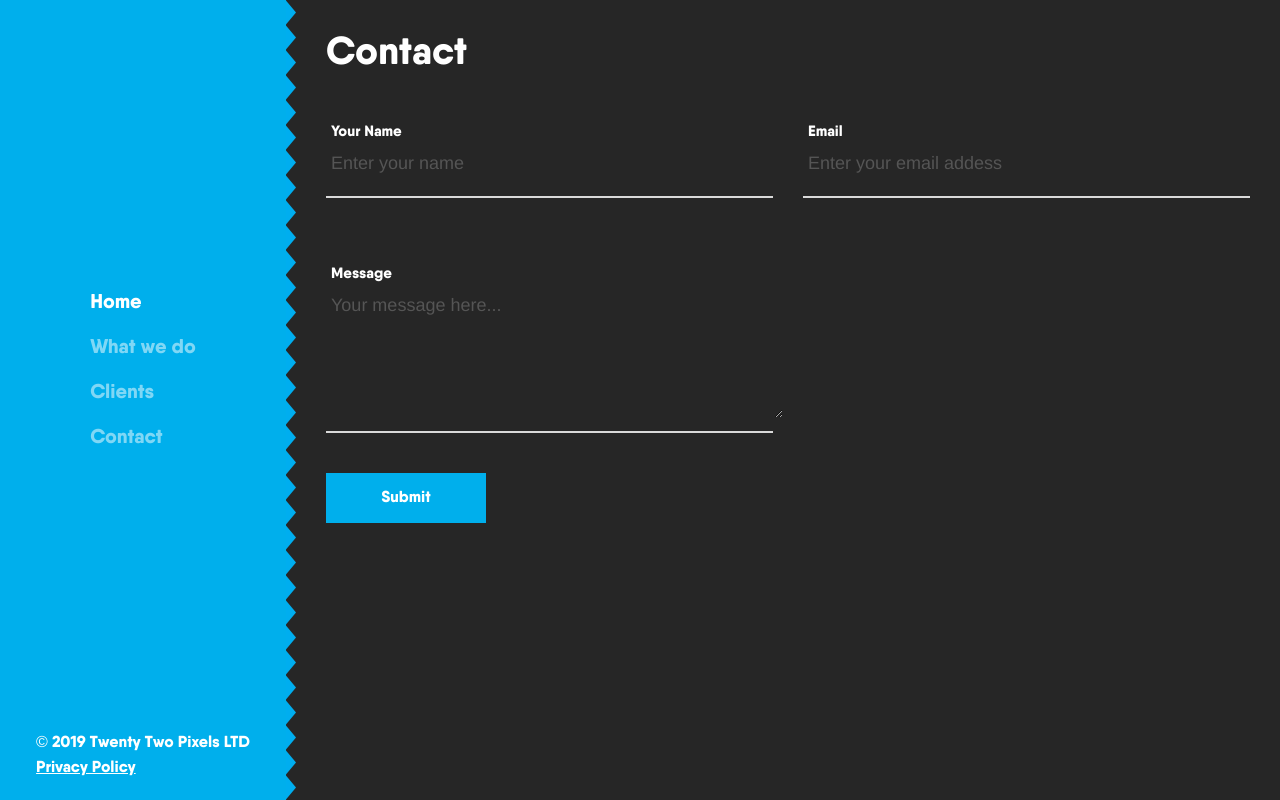
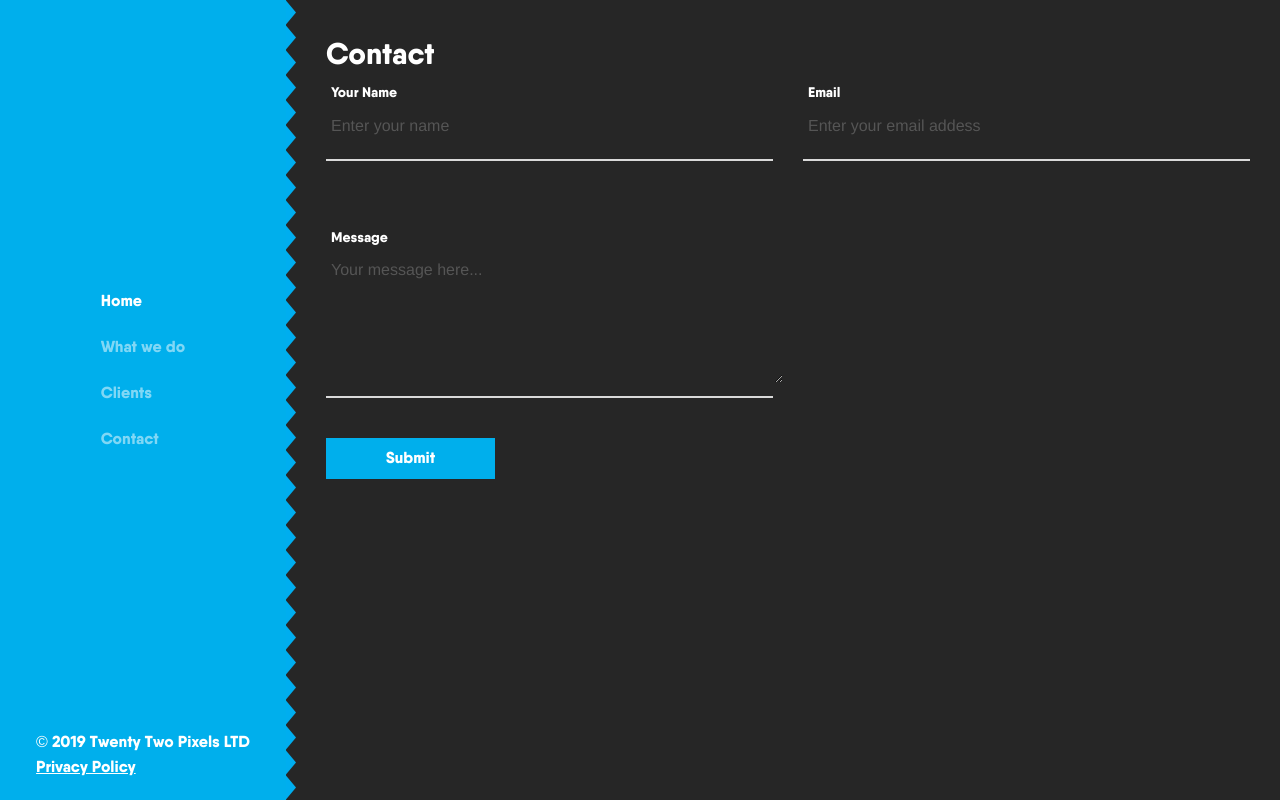
Before and after one commit to twenty-two-pixels/twenty-two-pixels, a Node server app: page /contact in a window 1280 px wide. Run offline with Node 20, Linux system fonts and the light colour scheme; style sheets or scripts are compiled from the project's sources.

Commit message:
WIP - Add contact form

```diff
--- a/scss/_typography.scss
+++ b/scss/_typography.scss
@@ -20,23 +20,23 @@ h6 {
 }
 
 h1 {
-  font-size: 50px;
+  font-size: $base-font-size * 3;
 
   @media (min-width: $break-point + 1) {
-    font-size: 70px;
+    font-size: $base-font-size * 4;
   }
 }
 
 h2 {
-  font-size: 50px;
+  font-size: $base-font-size * 3;
 }
 
 h3 {
-  font-size: 30px;
+  font-size: $base-font-size + 14;
 }
 
 h4 {
-  font-size: 20px;
+  font-size: $base-font-size + 4;
 }
 
 a {
@@ -46,8 +46,13 @@ a {
 p,
 a,
 li,
-input {
+input,
+button,
+label,
+span,
+textarea {
   font-family: $main-font-family;
+  font-size: $base-font-size;
   line-height: 25px;
   margin: 0;
 }
--- a/scss/_vars.scss
+++ b/scss/_vars.scss
@@ -6,3 +6,4 @@ $brand-font-family: 'Qanelas Soft', 'Helvetica Neue', Arial, sans-serif;
 $main-font-family: 'Helvetica Neue', Arial, sans-serif;
 $margin-base: 20px;
 $break-point: 768px;
+$base-font-size: 16px;
--- a/scss/components/_body.scss
+++ b/scss/components/_body.scss
@@ -11,6 +11,7 @@ body {
   display: block;
   margin: 0;
   padding: 0;
+  font-size: 16px;
 
   -webkit-font-smoothing: antialiased;
 
--- /dev/null
+++ b/scss/components/_buttons.scss
@@ -0,0 +1,11 @@
+@import "../vars";
+
+button,
+input[type=submit] {
+  background: $brand-primary;
+  color: $main-font-color;
+  font-family: $brand-font-family;
+  padding: 8px 60px;
+  border: none;
+  outline: 0;
+}
--- a/scss/components/_form.scss
+++ b/scss/components/_form.scss
@@ -11,10 +11,6 @@
 .ttp-form-title {
   display: block;
   width: 100%;
-  font-family: $brand-font-family;
-  font-size: 39px;
-  line-height: 1.2;
-  text-align: left;
   padding-bottom: 44px;
 }
 
@@ -32,8 +28,7 @@
 
 .ttp-label-input {
   font-family: $brand-font-family;
-  font-size: 15px;
-  line-height: 1.5;
+  font-size: $base-font-size - 2;
   padding-left: 5px;
 }
 
@@ -42,7 +37,6 @@
   width: 100%;
   background: transparent;
   font-family: $brand-font-family;
-  font-size: 18px;
   line-height: 1.2;
   padding: 0 5px;
 }
@@ -155,39 +149,3 @@ textarea.ttp-input {
   flex-wrap: wrap;
   margin-top: -25px;
 }
-
-.ttp-form-btn {
-  outline: none !important;
-  border: none;
-  display: flex;
-  justify-content: center;
-  align-items: center;
-  padding: 0 20px;
-  min-width: 160px;
-  height: 50px;
-  background-color: $brand-primary;
-
-  font-family: $brand-font-family;
-  font-size: 16px;
-  color: #fff;
-  line-height: 1.2;
-
-  transition: all 0.4s;
-
-  &:hover {
-    cursor: pointer;
-  }
-}
-
-.ttp-form-btn i {
-  transition: all 0.4s;
-}
-
-.ttp-form-btn:hover {
-  background-color: #333333;
-  box-shadow: 0 10px 30px 0px rgba(51, 51, 51, 0.5);
-}
-
-.ttp-form-btn:hover i {
-  transform: translateX(10px);
-}
--- a/scss/components/_index.scss
+++ b/scss/components/_index.scss
@@ -1,4 +1,5 @@
 @import "body";
+@import "buttons";
 @import "cookie-popup";
 @import "nav";
 @import "main";
--- a/views/contact.hbs
+++ b/views/contact.hbs
@@ -1,5 +1,6 @@
 <main class="main-content">
   <div class="scroll-content">
+    <h3>Contact</h3>
     {{#if isSuccess}}
       <p>Your message was sent successfully. Someone will get back to you as soon as possible.</p>
     {{/if}}
@@ -7,10 +8,6 @@
       <p>Whoops! Something went wrong. Please try again.</p>
     {{/if}}
     <form class="ttp-form validate-form" method="post" role="form">
-				<span class="ttp-form-title">
-					Contact
-				</span>
-
       <div class="ttp-wrap-input ttp-wrap-input validate-input" data-validate="Name is required">
         <label for="name" class="ttp-label-input">Your Name</label>
         <input class="ttp-input" type="text" name="name" placeholder="Enter your name">
@@ -30,12 +27,7 @@
       </div>
 
       <div class="ttp-container-contact-form-btn">
-        <button class="ttp-form-btn">
-						<span>
-							Submit
-							<i class="fa fa-long-arrow-right m-l-7" aria-hidden="true"></i>
-						</span>
-        </button>
+        <button>Submit</button>
       </div>
     </form>
   </div>
```
